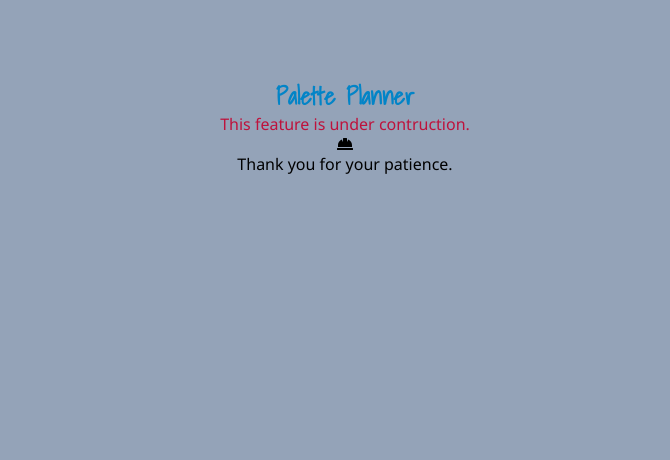
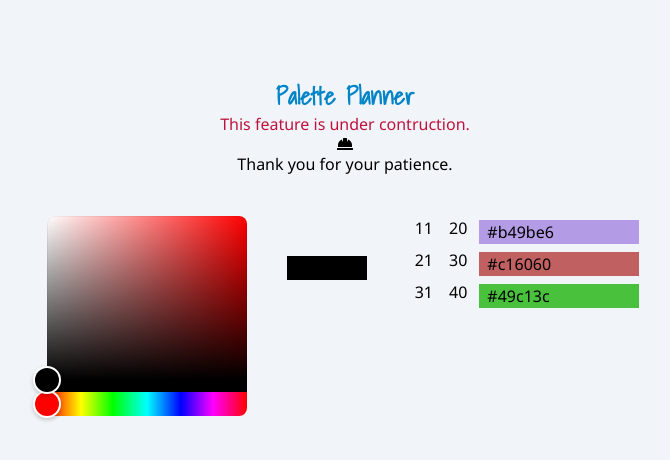
Before and after one commit to shelleymcq/temperature, a Next.js app: page /palette in a window 1280 px wide. Shown: the top 460 px of the page, without its empty margins (295-965 px from the left). Built offline with nearby package versions, Linux system fonts and the light colour scheme.

Commit message:
implemented react-colorful and placeholders for palette plan

```diff
--- /dev/null
+++ b/components/ColorPicker.js
@@ -0,0 +1,49 @@
+import React, { useState } from "react";
+import { HexColorPicker } from "react-colorful";
+
+const ColorPicker = () => {
+  const [color, setColor] = useState("#000000");
+
+  const temperatureBands = [
+    {
+      low: 11,
+      high: 20,
+      color: "#b49be6",
+    },
+    {
+      low: 21,
+      high: 30,
+      color: "#c16060",
+    },
+    {
+      low: 31,
+      high: 40,
+      color: "#49c13c",
+    },
+  ];
+
+  return (
+    <div className="mt-10 flex">
+      <HexColorPicker color={color} onChange={setColor} />
+      <div className="p-10 w-40">
+        <p style={{ backgroundColor: `${color}` }}>{color}</p>
+      </div>
+      <div>
+        {temperatureBands.map((band, index) => (
+          <div className="flex" key={index}>
+            <p className="px-2">{band.low}</p>
+            <p className="px-2">{band.high}</p>
+            <p
+              style={{ backgroundColor: band.color }}
+              className="m-1 px-2 w-40"
+            >
+              {band.color}
+            </p>
+          </div>
+        ))}
+      </div>
+    </div>
+  );
+};
+
+export default ColorPicker;
--- a/package.json
+++ b/package.json
@@ -14,6 +14,7 @@
     "next": "13.2.4",
     "rc-table": "^7.31.1",
     "react": "18.2.0",
+    "react-colorful": "^5.6.1",
     "react-dom": "18.2.0",
     "react-icons": "^4.8.0"
   },
--- a/pages/palette.js
+++ b/pages/palette.js
@@ -1,23 +1,26 @@
-import { FaHardHat } from 'react-icons/fa'
-import { Shadows_Into_Light } from 'next/font/google'
+import { FaHardHat } from "react-icons/fa";
+import { Shadows_Into_Light } from "next/font/google";
+import ColorPicker from "@/components/ColorPicker";
 
 const shadows = Shadows_Into_Light({
-  subsets: ['latin'],
-  weight: ['400'],
-})
+  subsets: ["latin"],
+  weight: ["400"],
+});
 
 const Palette = () => {
   return (
-    <div className='bg-slate-400 flex flex-col items-center pt-20 min-h-screen'>
+    <div className="bg-slate-100 flex flex-col items-center pt-20 min-h-screen">
       <div className={shadows.className}>
-        <h2 className='text-2xl font-bold text-sky-600'>Palette Planner</h2>
+        <h2 className="text-2xl font-bold text-sky-600">Palette Planner</h2>
       </div>
-      <p className='text-rose-700'>This feature is under contruction.</p>
-      <p><FaHardHat /></p>
+      <p className="text-rose-700">This feature is under contruction.</p>
+      <p>
+        <FaHardHat />
+      </p>
       <p>Thank you for your patience.</p>
+      <ColorPicker />
+    </div>
+  );
+};
 
-    </div>
-  )
-}
-
-export default Palette
+export default Palette;
```
Also changed, not shown: 1 other file (tests, documents, lock files or other folders).
